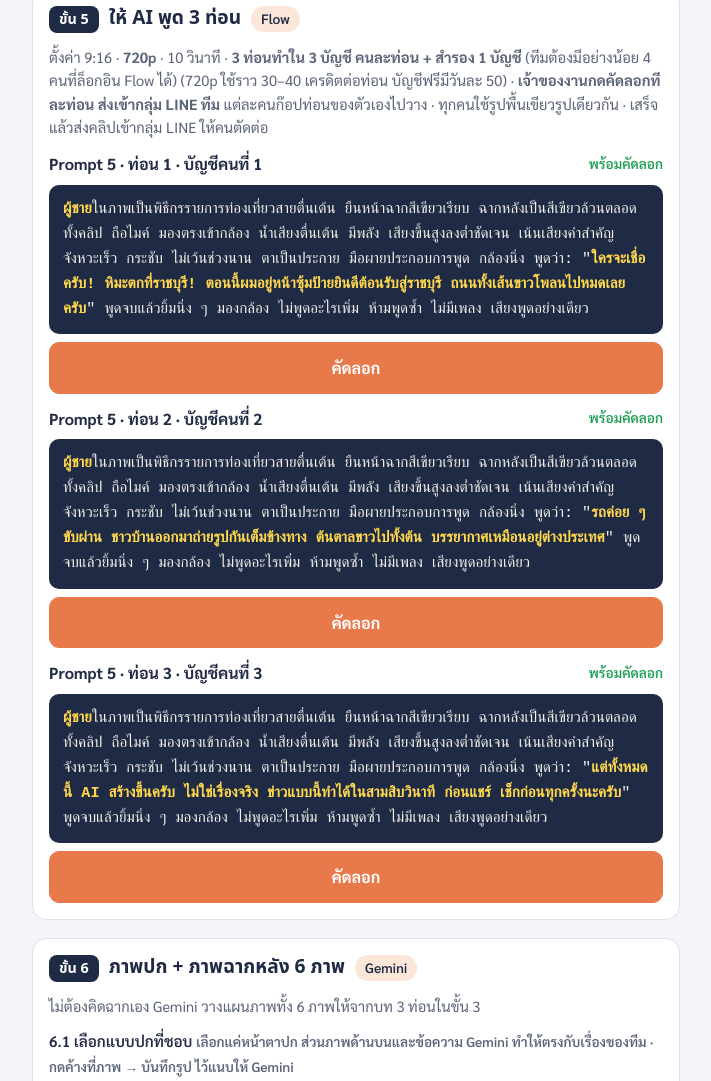
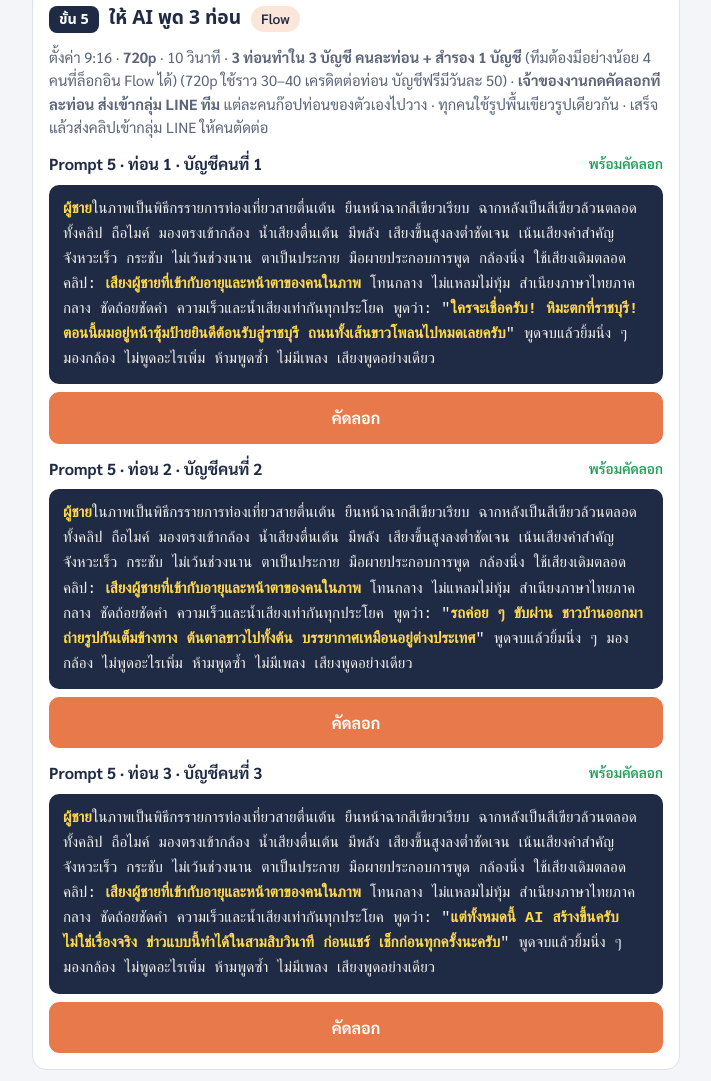
Before and after one commit to sittichairiya-max/prompt30, a plain HTML site: page index.html in a window 1280 px wide. Shown: the part 3417-4498 px from the top of the page, without its empty margins (284-995 px from the left). Drawn offline with Linux system fonts and the light colour scheme; a web font is replaced by a local one.

Commit message:
Add files via upload

```diff
--- a/index.html
+++ b/index.html
@@ -243,7 +243,7 @@ footer{color:var(--muted);font-size:.85rem;text-align:center}
 
 <script>
 (function(){
-  var LABEL={topic:'ชื่อเรื่อง',data:'ชุดข้อมูล',gender:'ผู้ชาย/ผู้หญิง',style:'เลือกแบบปกด้านบน',outfit:'ชุดที่ใส่',angle:'มุมที่ทีมเลือก',hook:'Hook ที่เลือก',
+  var LABEL={topic:'ชื่อเรื่อง',data:'ชุดข้อมูล',gender:'ผู้ชาย/ผู้หญิง',voice:'เลือกผู้ชาย/ผู้หญิงด้านบน',style:'เลือกแบบปกด้านบน',outfit:'ชุดที่ใส่',angle:'มุมที่ทีมเลือก',hook:'Hook ที่เลือก',
     s1:'บทท่อน 1',s2:'บทท่อน 2',s3:'บทท่อน 3',rib:'คำบนริบบิ้น',head:'หัวข้อข่าว',scene:'ฉากด้านบนของปก',
     f1:'ข้อเท็จจริง 1',f1b:'บรรทัดรอง 1',f2:'ข้อเท็จจริง 2',f2b:'บรรทัดรอง 2',b2:'ฉากภาพ 2',b3:'ฉากภาพ 3',b4:'ฉากภาพ 4',b5:'ฉากภาพ 5',b6:'ฉากภาพ 6'};
   var S={};
@@ -254,7 +254,7 @@ footer{color:var(--muted);font-size:.85rem;text-align:center}
     p3:{t:'Prompt 3 · บทพูด 3 ท่อน',parts:function(){return ['เขียนบทพูดเล่าเรื่อง 30 วินาที เรื่อง ',F('topic'),' ภาษาพูด ตื่นเต้น ประโยคสั้น เหมือนพิธีกรเล่าให้เพื่อนฟัง\nเริ่มด้วย Hook: ',F('hook'),'\nแบ่งเป็น 3 ท่อน ท่อนละ 28–30 คำ (อ่านจบใน 10 วินาที)\nท่อน 1: Hook → พาไปเห็นสถานที่หรือคน\nท่อน 2: สิ่งที่เกิดขึ้น → ข้อเท็จจริง 1 อย่าง\nท่อน 3: ข้อเท็จจริงหรือผลลัพธ์ → ทิ้งประเด็นให้ติดตาม\nใช้เฉพาะข้อมูลนี้: ',F('data'),'\nส่งเฉพาะบทพร้อมอ่าน 3 ท่อน ไม่ต้องมีคำอธิบาย'];}},
     p4:{t:'Prompt 4 · รูปผู้ประกาศพื้นเขียว',parts:function(){return ['ใช้ใบหน้าของคนในรูปที่แนบ ห้ามเปลี่ยนหน้าตา ทำเป็นภาพถ่ายเหมือนจริง เห็นครึ่งตัวตั้งแต่หัวถึงเอว ยืนตรงกลางภาพ หันหน้าตรง มองกล้อง ยิ้มเล็กน้อย มือขวาถือไมค์สีดำระดับอก ใส่',F('outfit'),'\nพื้นหลังเป็นสีเขียวล้วนเรียบ (กรีนสกรีน) ไม่มีเงาบนพื้นหลัง แสงสว่างสม่ำเสมอทั้งตัว แนวตั้ง 9:16 ไม่มีตัวหนังสือ'];}}
   };
-  function p5(k){return function(){return [F('gender'),'ในภาพเป็นพิธีกรรายการท่องเที่ยวสายตื่นเต้น ยืนหน้าฉากสีเขียวเรียบ ฉากหลังเป็นสีเขียวล้วนตลอดทั้งคลิป ถือไมค์ มองตรงเข้ากล้อง น้ำเสียงตื่นเต้น มีพลัง เสียงขึ้นสูงลงต่ำชัดเจน เน้นเสียงคำสำคัญ จังหวะเร็ว กระชับ ไม่เว้นช่วงนาน ตาเป็นประกาย มือผายประกอบการพูด กล้องนิ่ง พูดว่า: "',F(k),'" พูดจบแล้วยิ้มนิ่ง ๆ มองกล้อง ไม่พูดอะไรเพิ่ม ห้ามพูดซ้ำ ไม่มีเพลง เสียงพูดอย่างเดียว'];};}
+  function p5(k){return function(){return [F('gender'),'ในภาพเป็นพิธีกรรายการท่องเที่ยวสายตื่นเต้น ยืนหน้าฉากสีเขียวเรียบ ฉากหลังเป็นสีเขียวล้วนตลอดทั้งคลิป ถือไมค์ มองตรงเข้ากล้อง น้ำเสียงตื่นเต้น มีพลัง เสียงขึ้นสูงลงต่ำชัดเจน เน้นเสียงคำสำคัญ จังหวะเร็ว กระชับ ไม่เว้นช่วงนาน ตาเป็นประกาย มือผายประกอบการพูด กล้องนิ่ง ใช้เสียงเดิมตลอดคลิป: ',F('voice'),' โทนกลาง ไม่แหลมไม่ทุ้ม สำเนียงภาษาไทยภาคกลาง ชัดถ้อยชัดคำ ความเร็วและน้ำเสียงเท่ากันทุกประโยค พูดว่า: "',F(k),'" พูดจบแล้วยิ้มนิ่ง ๆ มองกล้อง ไม่พูดอะไรเพิ่ม ห้ามพูดซ้ำ ไม่มีเพลง เสียงพูดอย่างเดียว'];};}
   P.p5a={t:'Prompt 5 · ท่อน 1 · บัญชีคนที่ 1',parts:p5('s1')};
   P.p5b={t:'Prompt 5 · ท่อน 2 · บัญชีคนที่ 2',parts:p5('s2')};
   P.p5c={t:'Prompt 5 · ท่อน 3 · บัญชีคนที่ 3',parts:p5('s3')};
@@ -337,7 +337,7 @@ footer{color:var(--muted);font-size:.85rem;text-align:center}
       pre.textContent='';
       parts.forEach(function(p){
         if(typeof p==='string'){pre.appendChild(document.createTextNode(p));return;}
-        var v=(p.k==='style'?(STYLE[S.style]||''):(S[p.k]||'')).trim(),sp=document.createElement('span');
+        var v=(p.k==='style'?(STYLE[S.style]||''):p.k==='voice'?(S.gender?('เสียง'+S.gender+'ที่เข้ากับอายุและหน้าตาของคนในภาพ'):''):(S[p.k]||'')).trim(),sp=document.createElement('span');
         if(v){sp.className='v';sp.textContent=v;}else{sp.className='m';sp.textContent='['+LABEL[p.k]+']';if(missing.indexOf(LABEL[p.k])<0)missing.push(LABEL[p.k]);}
         pre.appendChild(sp);
       });
```
